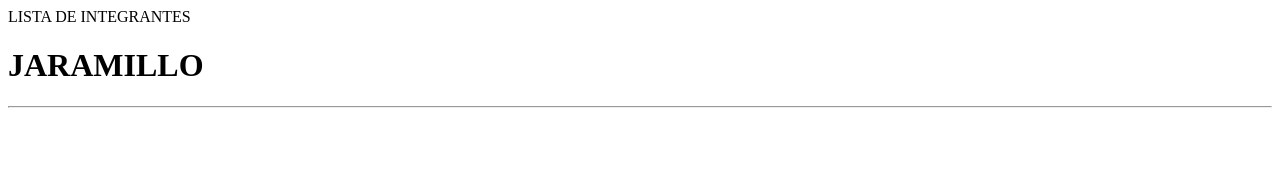
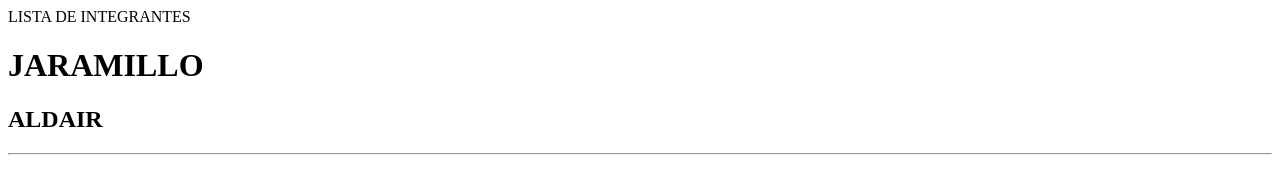
Before and after one commit to Jaramillo12345/reposenati2, a plain HTML site: page index.html in a window 1280 px wide. Drawn offline with Linux system fonts and the light colour scheme.

Commit message:
Se agrego a Aldair

```diff
--- a/index.html
+++ b/index.html
@@ -8,6 +8,7 @@
 <body>
     <div>LISTA DE INTEGRANTES</div>
     <h1>JARAMILLO</h1>
+    <h2>ALDAIR</h2>
     <hr>
 </body>
 </html>
```
